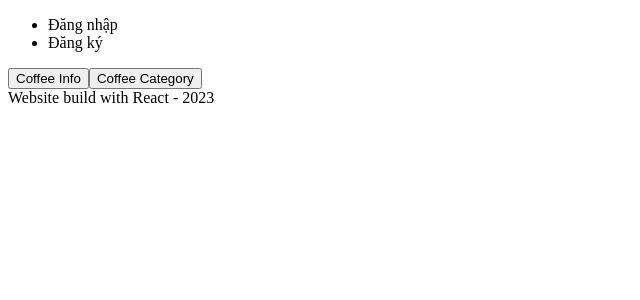
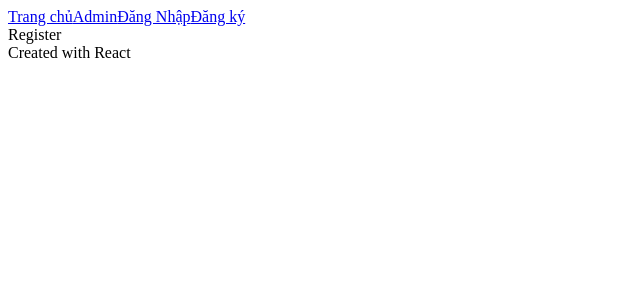
Before and after one commit to RepentantKnight121/website, a React (Vite) app in the folder frontend/: page /register in a window 1280 px wide. Shown: the top 300 px of the page, without its empty margins (0-640 px from the left). Built offline with nearby package versions, Linux system fonts and the light colour scheme.

Commit message:
Thêm code react router cho các đường dẫn
 Changes to be committed:
	modified:   src/App.jsx
	modified:   src/main.jsx
	new file:   src/routes/Admin.jsx
	new file:   src/routes/Home.jsx
	new file:   src/routes/Login.jsx
	new file:   src/routes/Register.jsx

```diff
--- a/frontend/src/App.jsx
+++ b/frontend/src/App.jsx
@@ -1,16 +1,43 @@
 import React from 'react';
 
-import Menu from './components/Menu';
-import AdminOption from './components/AdminOption';
-import Footer from './components/Footer';
+import { Routes, Route } from 'react-router-dom';
+
+import Home from './routes/Home';
+import Admin from './routes/Admin';
+import Login from './routes/Login';
+import Register from './routes/Register';
 
 function App() {
+  function Menu() {
+    return (
+      <nav className='flex'>
+        <a href="/">Trang chủ</a>
+        <a href="/admin">Admin</a>
+        <a href="/login">Đăng Nhập</a>
+        <a href="/register">Đăng ký</a>
+      </nav>
+    )
+  };
+
+  function Footer() {
+    return (
+      <footer>Created with React</footer>
+    )
+  }
+
   return (
-  <>
-    <Menu />
-    <AdminOption />
-    <Footer />
-  </>
+    <div className='flex'>
+      <Menu />
+
+      <Routes>
+        <Route path="/" element={<Home />} />
+        <Route path="/admin" element={<Admin />} />
+        <Route path="/login" element={<Login />} />
+        <Route path="/register" element={<Register />} />
+      </Routes>
+
+      <Footer />
+    </div>
   )
 }
 
--- a/frontend/src/main.jsx
+++ b/frontend/src/main.jsx
@@ -1,9 +1,12 @@
-import React from 'react'
-import ReactDOM from 'react-dom/client'
-import App from './App'
+import React from 'react';
+import ReactDOM from 'react-dom/client';
+import { BrowserRouter as Router } from 'react-router-dom';
+import App from './App';
 
 ReactDOM.createRoot(document.getElementById('root')).render(
   <React.StrictMode>
-    <App />
+    <Router>
+      <App />
+    </Router>
   </React.StrictMode>,
 )
--- /dev/null
+++ b/frontend/src/routes/Admin.jsx
@@ -0,0 +1,6 @@
+function Admin() {
+  return (
+    <div>Admin</div>
+  )
+}
+export default Admin;
--- /dev/null
+++ b/frontend/src/routes/Home.jsx
@@ -0,0 +1,6 @@
+function Home() {
+  return (
+    <div>Home</div>
+  )
+}
+export default Home;
--- /dev/null
+++ b/frontend/src/routes/Login.jsx
@@ -0,0 +1,6 @@
+function Login() {
+  return (
+    <div>Login</div>
+  )
+}
+export default Login;
--- /dev/null
+++ b/frontend/src/routes/Register.jsx
@@ -0,0 +1,6 @@
+function Register() {
+  return (
+    <div>Register</div>
+  )
+}
+export default Register;
```
